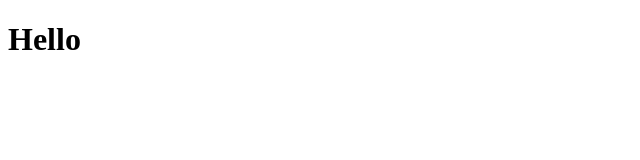
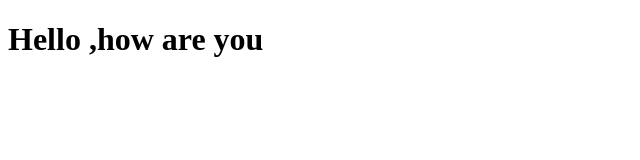
Before and after one commit to vipinviswanath2000/datewithgit-sample, a plain HTML site: page index.html in a window 1280 px wide. Shown: the whole page, without its empty margins (0-640 px from the left). Drawn offline with Linux system fonts and the light colour scheme.

Commit message:
i added some message

```diff
--- a/index.html
+++ b/index.html
@@ -6,6 +6,6 @@
     <title>Document</title>
 </head>
 <body>
-    <h1>Hello</h1>
+    <h1>Hello ,how are you</h1>
 </body>
 </html>
```
